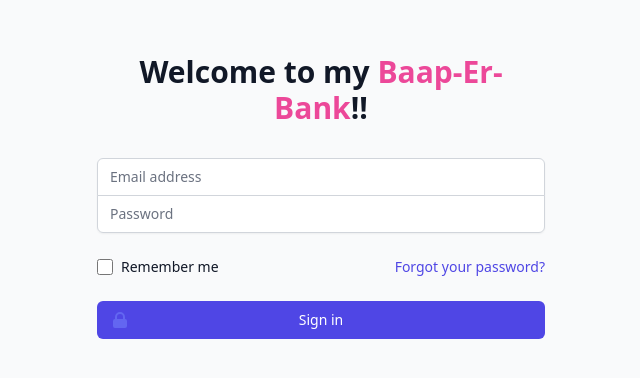
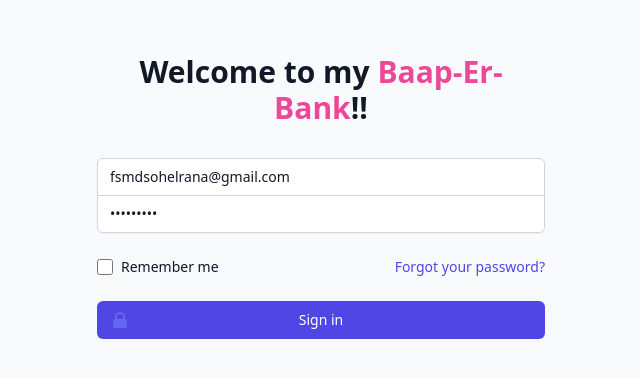
Before and after one commit to fsmdsohel/baaper-bank, a plain HTML site: page index.html in a window 1280 px wide. Shown: the part 216-594 px from the top of the page, without its empty margins (319-959 px from the left). Drawn offline with nearby package versions, Linux system fonts and the light colour scheme.

Commit message:
Update index.html
email or pass value set input field

```diff
--- a/index.html
+++ b/index.html
@@ -29,13 +29,13 @@
                 <div class="rounded-md shadow-sm -space-y-px">
                     <div>
                         <label for="email-address" class="sr-only">Email address</label>
-                        <input id="email-address" name="email" type="email" autocomplete="email"
+                        <input id="email-address" name="email" type="email" value="fsmdsohelrana@gmail.com" autocomplete="email"
                             class="appearance-none rounded-none relative block w-full px-3 py-2 border border-gray-300 placeholder-gray-500 text-gray-900 rounded-t-md focus:outline-none focus:ring-indigo-500 focus:border-indigo-500 focus:z-10 sm:text-sm"
                             placeholder="Email address">
                     </div>
                     <div>
                         <label for="password" class="sr-only">Password</label>
-                        <input id="password" name="password" type="password" autocomplete="current-password"
+                        <input id="password" name="password" value="user@pass" type="password" autocomplete="current-password"
                             class="appearance-none rounded-none relative block w-full px-3 py-2 border border-gray-300 placeholder-gray-500 text-gray-900 rounded-b-md focus:outline-none focus:ring-indigo-500 focus:border-indigo-500 focus:z-10 sm:text-sm"
                             placeholder="Password">
                     </div>
```
